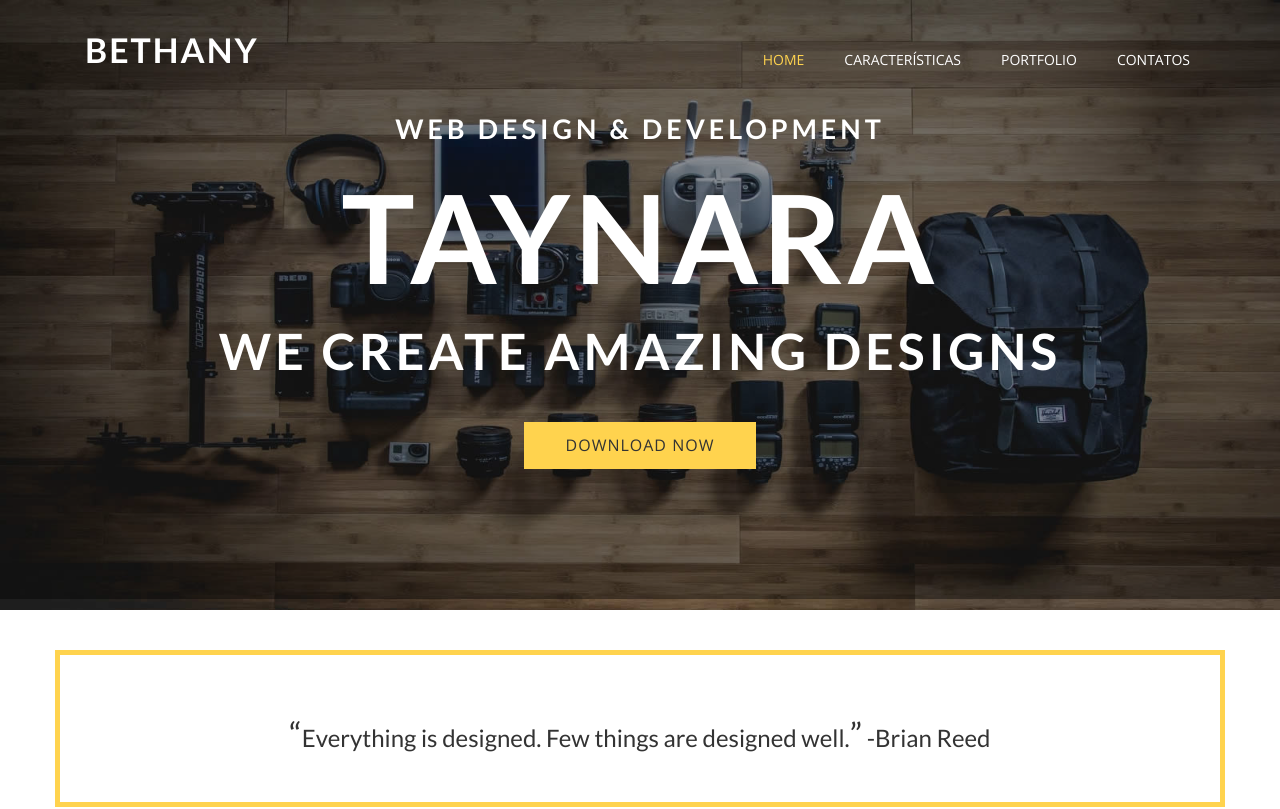
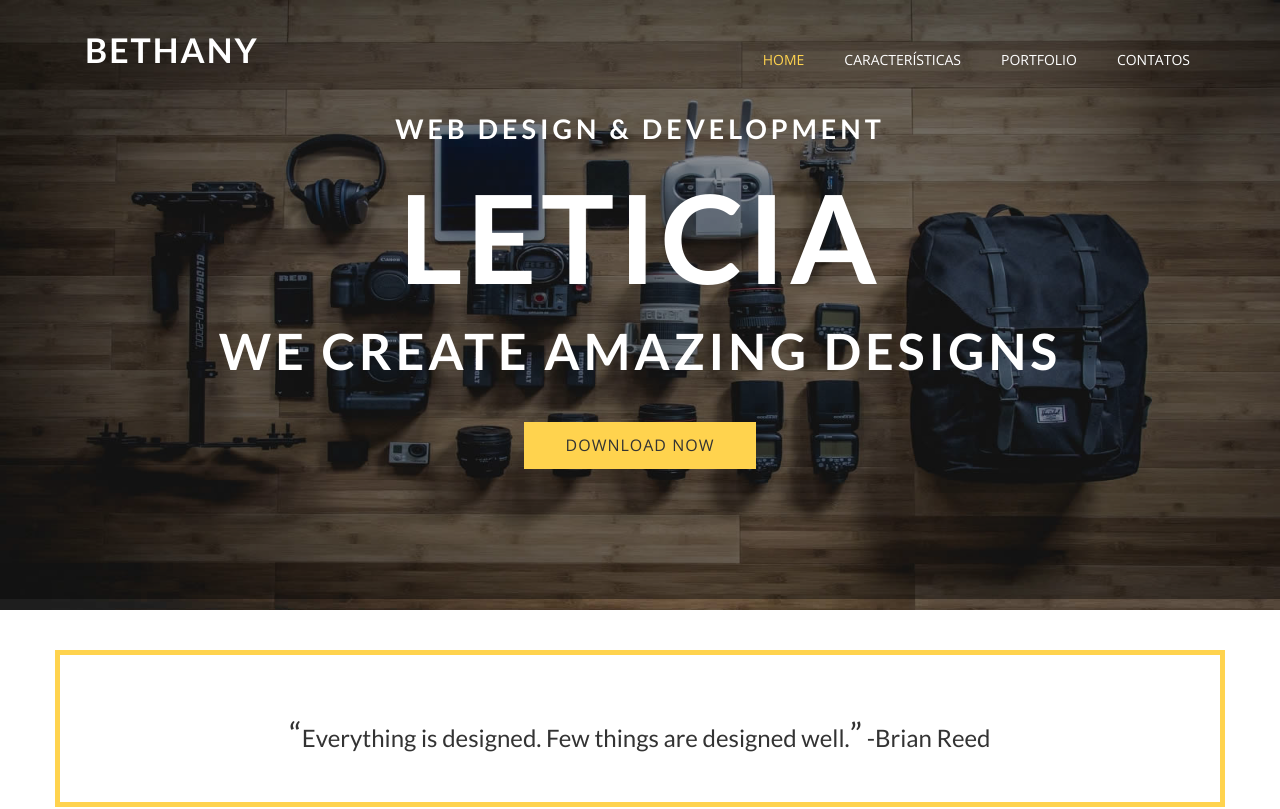
Before and after one commit to leticiarigo/provapratica, a plain HTML site: page Avaliação/index.html in a window 1280 px wide. Shown: the top 809 px of the page. Drawn offline with nearby package versions, Linux system fonts and the light colour scheme.

Commit message:
editado nome

```diff
--- a/Avaliação/index.html
+++ b/Avaliação/index.html
@@ -49,7 +49,7 @@
       <div class="container text-center">
         <div class="wrapper wow fadeInUp delay-05s">
           <h2 class="top-title">Web Design & Development</h2>
-          <h3 class="title">Taynara</h3>
+          <h3 class="title">LETICIA</h3>
           <h4 class="sub-title">We Create amazing designs</h4>
           <button type="submit" class="btn btn-submit">Download Now</button>
         </div>
```
